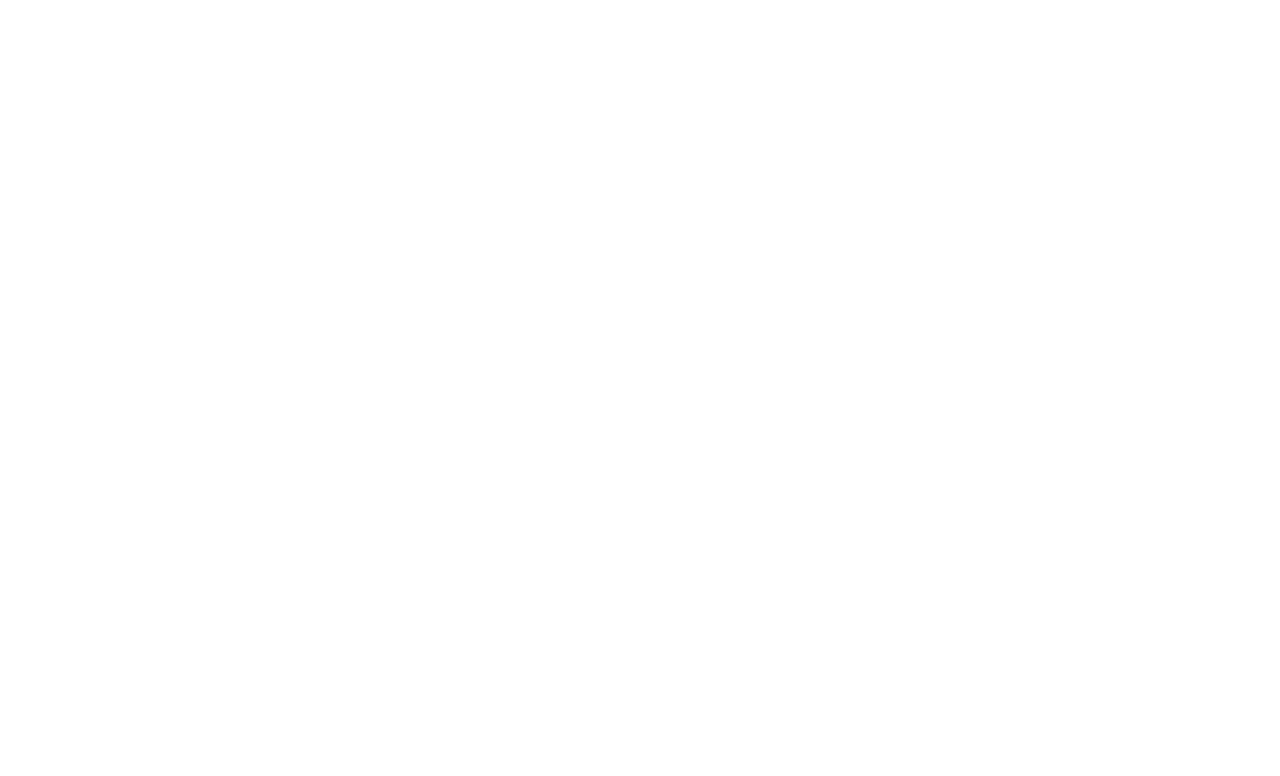
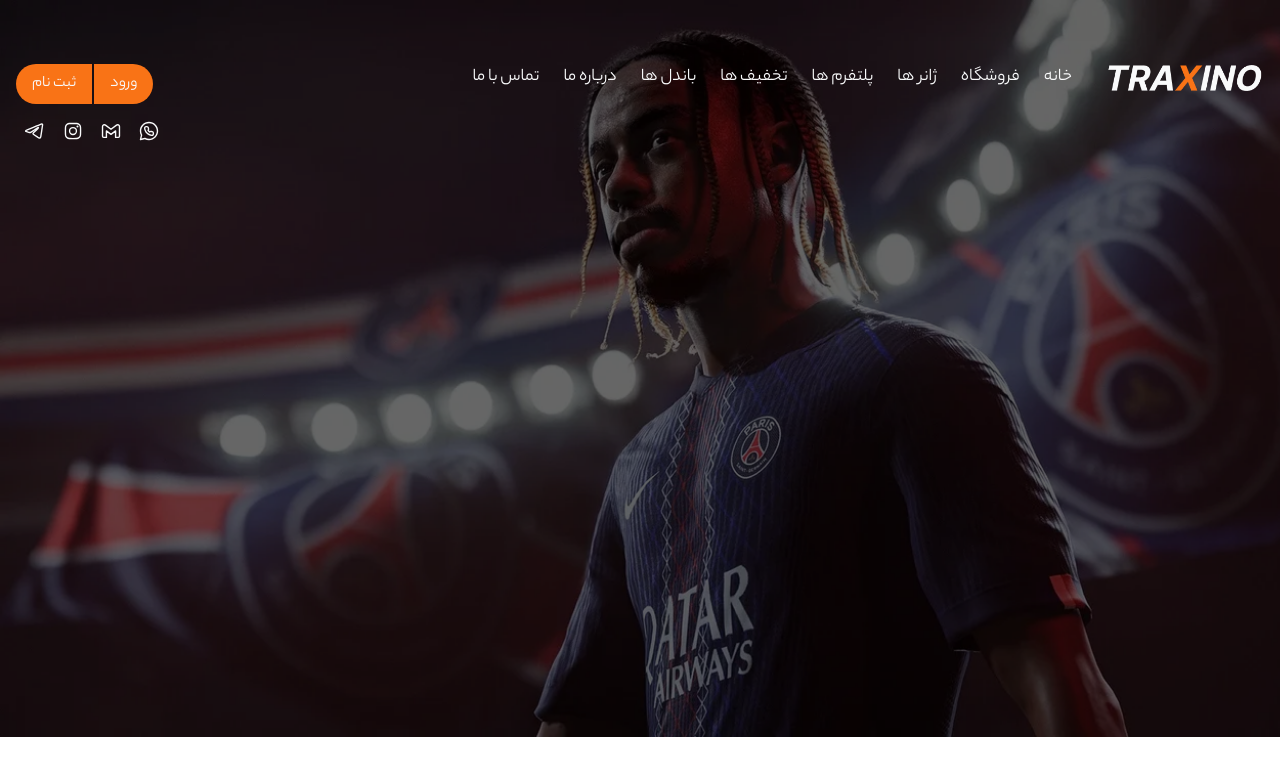
Before and after one commit to AmirmohammadTahmasbi/Traxino, a website: page index.html in a window 1280 px wide. Drawn offline with Linux system fonts and the light colour scheme.

Commit message:
Add header section and update Tailwind config colors

```diff
--- a/css/input.css
+++ b/css/input.css
@@ -32,3 +32,11 @@
   font-weight: 700;
   font-style: normal;
 }
+
+* {
+  font-family: "YekanBakh";
+}
+
+a {
+  color: var(--textPrimary);
+}
--- a/index.html
+++ b/index.html
@@ -1,13 +1,97 @@
 <!DOCTYPE html>
-<html lang="en">
+<html lang="en" dir="rtl">
+
 <head>
     <meta charset="UTF-8">
     <meta name="viewport" content="width=device-width, initial-scale=1.0">
     <title>Document</title>
     <link rel="stylesheet" href="css/output.css">
 </head>
+
 <body>
 
 
+    <section class="bg-[url('../assets/header-hero-1.png')]  bg-no-repeat bg-cover h-[737px]">
+        <!-- Header -->
+        <header class="flex justify-between items-start max-w-7xl mx-auto px-4 pt-16">
+            <div class="flex items-center">
+                <a href="#" class="">
+                    <img src="assets/logo-main-light.png" alt="" width="160">
+                </a>
+                <ul class="flex text-textPrimary mr-8 gap-6 text-lg">
+                    <li>
+                        <a href="#">
+                            خانه
+                        </a>
+                    </li>
+                    <li>
+                        <a href="#">
+                            فروشگاه
+                        </a>
+                    </li>
+                    <li>
+                        <a href="#">
+                            ژانر ها
+                        </a>
+                    </li>
+                    <li>
+                        <a href="#">
+                            پلتفرم ها
+                        </a>
+                    </li>
+                    <li>
+                        <a href="#">
+                            تخفیف ها
+                        </a>
+                    </li>
+                    <li>
+                        <a href="#">
+                            باندل ها
+                        </a>
+                    </li>
+                    <li>
+                        <a href="#">
+                            درباره ما
+                        </a>
+                    </li>
+                    <li>
+                        <a href="#">
+                            تماس با ما
+                        </a>
+                    </li>
+                </ul>
+            </div>
+            <div>
+                <div>
+                    <div class="flex flex-row-reverse gap-0.5">
+                        <button id="login-btn" class="py-2 px-4 text-textPrimary bg-secondary rounded-tl-3xl rounded-bl-3xl">ثبت نام</button>
+                        <button id="register-btn" class="py-2 px-4 text-textPrimary bg-secondary rounded-tr-3xl rounded-br-3xl">ورود</button>
+                    </div>
+                    <div class="flex flex-row-reverse mt-2">
+                        <a href="#" class="p-2 rounded-full hover:bg-secondary transition-colors">
+                            <img src="assets/social-icons/telegram.svg" width="22" alt="Telegram-icon">
+                        </a>
+                        <a href="#" class="p-2 rounded-full hover:bg-secondary transition-colors">
+                            <img src="assets/social-icons/instagram.svg" width="22" alt="instagram-icon">
+                        </a>
+                        <a href="#" class="p-2 rounded-full hover:bg-secondary transition-colors">
+                            <img src="assets/social-icons/gmail.svg" width="22" alt="Gmail-icon">
+                        </a>
+                        <a href="#" class="p-2 rounded-full hover:bg-secondary transition-colors">
+                            <img src="assets/social-icons/whatsapp.svg" width="22" alt="Whatsapp-icon">
+                        </a>
+                    </div>
+                </div>
+            </div>
+        </header>
+
+        <!-- Hero/Slider -->
+         <section></section>
+
+    </section>
+
+
+
 </body>
+
 </html>
--- a/tailwind.config.js
+++ b/tailwind.config.js
@@ -7,11 +7,13 @@ module.exports = {
         yekanbakh: ["YekanBakh", "sans-serif"],
       },
       colors: {
-        primary: "#ff3333",
-        primaryGray: "#ff3333ae",
-        black: "#323232",
-        backGround: "#EDF3F9",
-      }
+        primary: "#1F2937", // تیره، برای هدر و بک‌گراند اصلی
+        secondary: "#F97316", // آبی روشن، لینک‌ها و CTAها
+        accent: "#3B82F6", // نارنجی/طلایی برای تاکید و هور
+        background: "#111827", // بک‌گراند کل سایت
+        textPrimary: "#F9FAFB", // متن اصلی
+        textSecondary: "#9CA3AF", // متن ثانویه
+      },
     },
   },
   plugins: [],
```
Also changed, not shown: assets/TRAXINO-light.png (added), assets/header-hero-1.png (added), assets/logo-main-light.png (added), assets/logo-main.png (added), assets/logo-transparent.png (added), assets/scxzty.webp (added), assets/social-icons/gmail.svg (added), assets/social-icons/instagram.svg (added), assets/social-icons/telegram.svg (added), assets/social-icons/whatsapp.svg (added), css/output.css.
